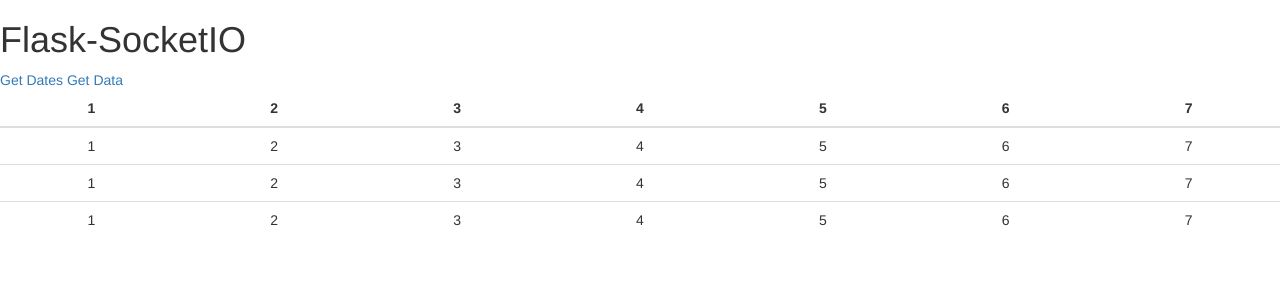
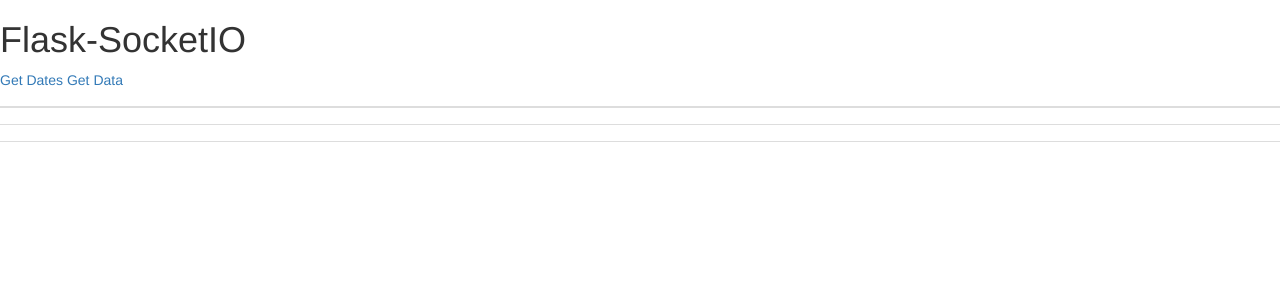
Before and after one commit to fernardz/NF_Dashboard, a Flask app: page /stats/livefeed in a window 1280 px wide. Shown: the top 300 px of the page. Run offline with Flask 2, Linux system fonts and the light colour scheme; lists and menus that the app fills with data are empty; some libraries are stand-ins or nearby versions.

Commit message:
lf html modified

```diff
--- a/app/__init__.py
+++ b/app/__init__.py
@@ -5,9 +5,7 @@
 from threading import Lock
 
 sql=SQLAlchemy()
-socketio = SocketIO(async_mode = None)
-
-
+socketio = SocketIO(async_mode = 'eventlet')
 thread = None
 thread_lock = Lock()
 
--- a/app/templates/stats/lf.html
+++ b/app/templates/stats/lf.html
@@ -3,6 +3,13 @@
 {{super()}}
 <script type="text/javascript" charset="utf-8">
     var socket;
+
+    var my_app={
+      dates:[],
+      today:[]
+    }
+
+
     $(document).ready(function(){
         socket = io.connect('http://' + document.domain + ':' + location.port + '/livefeed');
         socket.on('connect', function() {
@@ -11,17 +18,55 @@
 
         socket.on('stats_vals', function(data) {
             console.log(data.data);
-            var wobj=JSON.parse(data.data);
-            var weights=data.data.weight
-            $.each(wobj,function(i,weight) {console.log(weight)});
+            var weights=data.data.weight;
+            var calories=data.data.calories;
+            var activities=data.data.activities;
 
-            $('#chat').val($('#chat').val() + data.msg + '\n');
-            $('#chat').scrollTop($('#chat').scrollHeight);
+            var ww=$('#ww').find('td');
+            var wc=$('#wc').find('td');
+            var wa=$('#wa').find('td');
+
+            $.each(weights,function(i,weight) {console.log(weight)});
+            $.each(calories,function(i,calorie) {console.log(calorie)});
+            $.each(activities,function(i,activity) {console.log(activity)});
+
+            $.each(my_app.dates, function(i, date){
+              console.log(i, date);
+              if (date<=my_app.today){
+              ww[i].innerText='X';
+              wc[i].innerText='X';
+              wa[i].innerText='X';}
+
+              $.each(weights, function(j, weight){
+                if (weight.date==date) {
+                  console.log(weight,i);
+                  ww[i].innerText=weight.weight;
+                }
+              });
+
+              $.each(calories, function(j, calorie){
+                if (calorie.date==date) {
+                  console.log(calorie,i);
+                  wc[i].innerText=calorie.calories;
+                }
+              });
+
+              $.each(activities, function(j, activity){
+                if (activity.date==date) {
+                  console.log(activity,i);
+                  wa[i].innerText=activity.distance;
+                }
+              });
+
+            });
         });
 
         socket.on('dates', function(data){
         console.log(data.data);
         var theads=$('#STATS').find('thead tr').children();
+        my_app.dates=data.data;
+        my_app.today=data.today;
+        console.log(data.today)
         $.each(data.data,function(i, cdate){
         theads[i].innerText=cdate;
         console.log(theads[i]);
@@ -35,11 +80,14 @@
 
     function get_data() {
         console.log('button pressed');
+        console.log(my_app.dates);
+        console.log('pressed');
         socket.emit('get_stats', {});
         };
 
     function get_week() {
         console.log('button pressed');
+
         socket.emit('get_week', {});
         };
 </script>
@@ -52,40 +100,40 @@
         <a href="#" onclick="get_data();">Get Data</a>
         <table id="STATS" class="table">
           <thead>
-            <th class='text-center'>1</th>
-            <th class='text-center'>2</th>
-            <th class='text-center'>3</th>
-            <th class='text-center'>4</th>
-            <th class='text-center'>5</th>
-            <th class='text-center'>6</th>
-            <th class='text-center'>7</th>
+            <th class='text-center'></th>
+            <th class='text-center'></th>
+            <th class='text-center'></th>
+            <th class='text-center'></th>
+            <th class='text-center'></th>
+            <th class='text-center'></th>
+            <th class='text-center'></th>
           </thead>
-        <tr id='wr'>
-          <td class='text-center'>1</td>
-          <td class='text-center'>2</td>
-          <td class='text-center'>3</td>
-          <td class='text-center'>4</td>
-          <td class='text-center'>5</td>
-          <td class='text-center'>6</td>
-          <td class='text-center'>7</td>
+        <tr id='ww'>
+          <td class='text-center'></td>
+          <td class='text-center'></td>
+          <td class='text-center'></td>
+          <td class='text-center'></td>
+          <td class='text-center'></td>
+          <td class='text-center'></td>
+          <td class='text-center'></td>
         </tr>
         <tr id='wc'>
-          <td class='text-center'>1</td>
-          <td class='text-center'>2</td>
-          <td class='text-center'>3</td>
-          <td class='text-center'>4</td>
-          <td class='text-center'>5</td>
-          <td class='text-center'>6</td>
-          <td class='text-center'>7</td>
+          <td class='text-center'></td>
+          <td class='text-center'></td>
+          <td class='text-center'></td>
+          <td class='text-center'></td>
+          <td class='text-center'></td>
+          <td class='text-center'></td>
+          <td class='text-center'></td>
         </tr>
         <tr id='wa'>
-          <td class='text-center'>1</td>
-          <td class='text-center'>2</td>
-          <td class='text-center'>3</td>
-          <td class='text-center'>4</td>
-          <td class='text-center'>5</td>
-          <td class='text-center'>6</td>
-          <td class='text-center'>7</td>
+          <td class='text-center'></td>
+          <td class='text-center'></td>
+          <td class='text-center'></td>
+          <td class='text-center'></td>
+          <td class='text-center'></td>
+          <td class='text-center'></td>
+          <td class='text-center'></td>
         </tr>
       </table>
     </body>
--- a/run.py
+++ b/run.py
@@ -2,4 +2,4 @@
 
 app = create_app('TEST')
 if __name__ =='__main__':
-    socketio.run(app,host='0.0.0.0',port=5000,use_reloader=False)
+    socketio.run(app,host='0.0.0.0',port=5000,debug=True)
--- a/tasks.py
+++ b/tasks.py
@@ -129,7 +129,7 @@
     session.flush()
 
 
-schedule = IntervalSchedule(interval=timedelta(minutes=30))
+schedule = IntervalSchedule(interval=timedelta(minutes=1))
 
 with Flow("Data Updater", schedule) as flow:
     Update_Strava_Activities()
```
Also changed, not shown: app/stats/events.py (+35 -13 lines), 1 other file.
